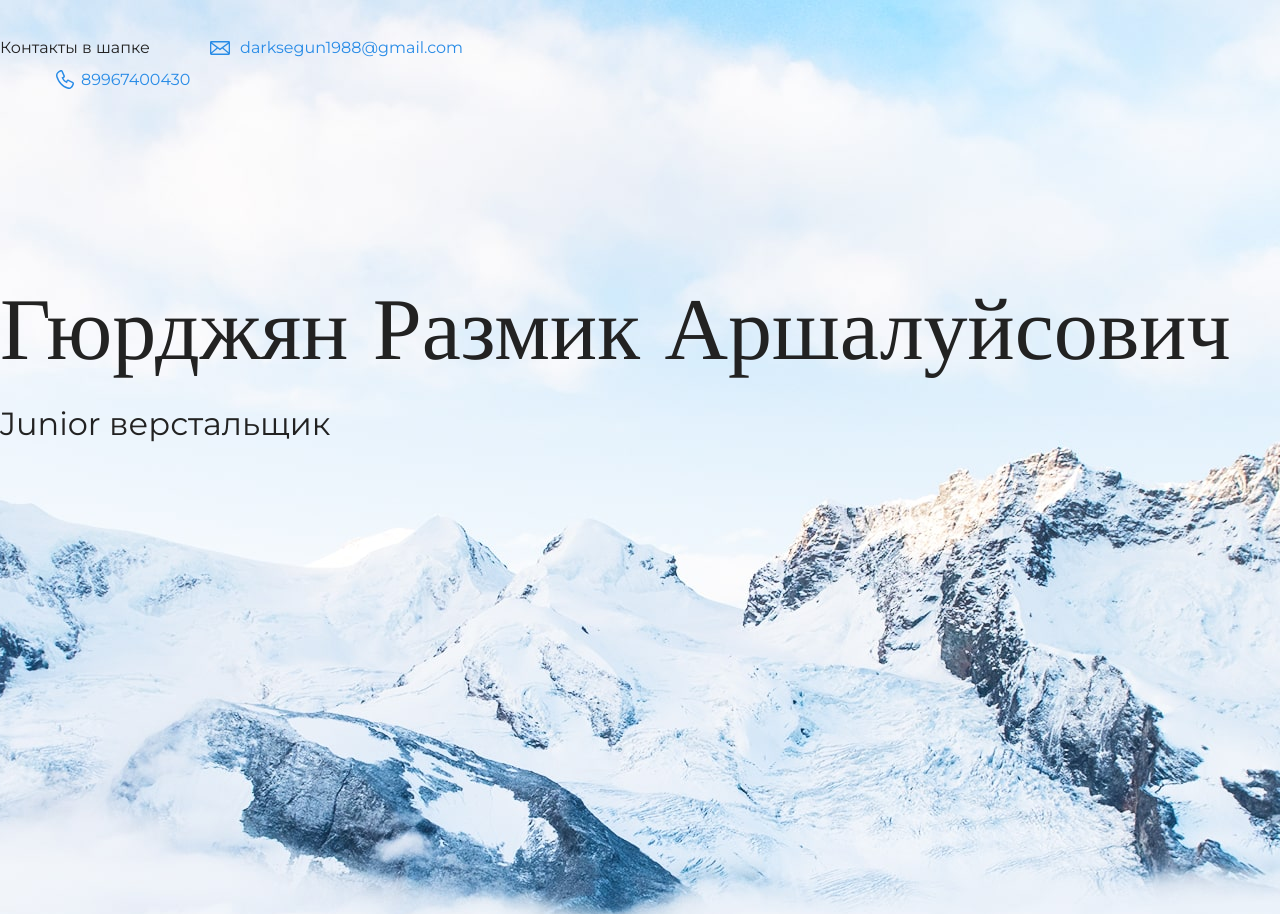
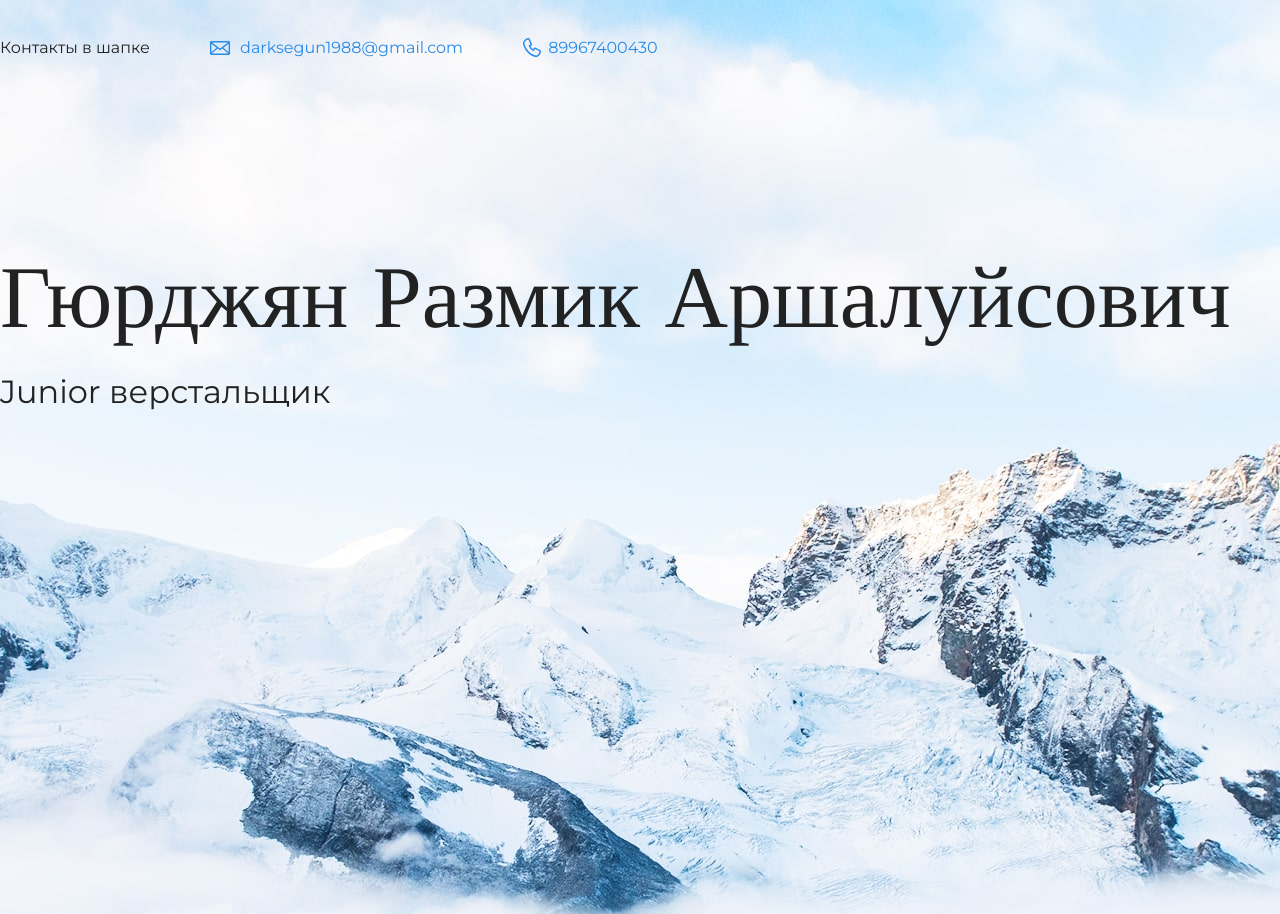
Before and after one commit to MasterKho/new-project, a plain HTML site: page index.html in a window 1280 px wide. Shown: the top 914 px of the page. Drawn offline with nearby package versions, Linux system fonts and the light colour scheme.

Commit message:
add img2

```diff
--- a/index.html
+++ b/index.html
@@ -12,7 +12,7 @@
     <header class="page-header">
       <div class="container-header">
       Контакты в шапке
-      <a class="header-email" href="mailto:enot_neopoznanniy@gmail.com">darksegun1988@gmail.com <br></a>
+      <a class="header-email" href="mailto:enot_neopoznanniy@gmail.com">darksegun1988@gmail.com </a>
       <a class="header-phone" href ="tel:+89967400430">89967400430</a>
     </div>
     </header>
```
